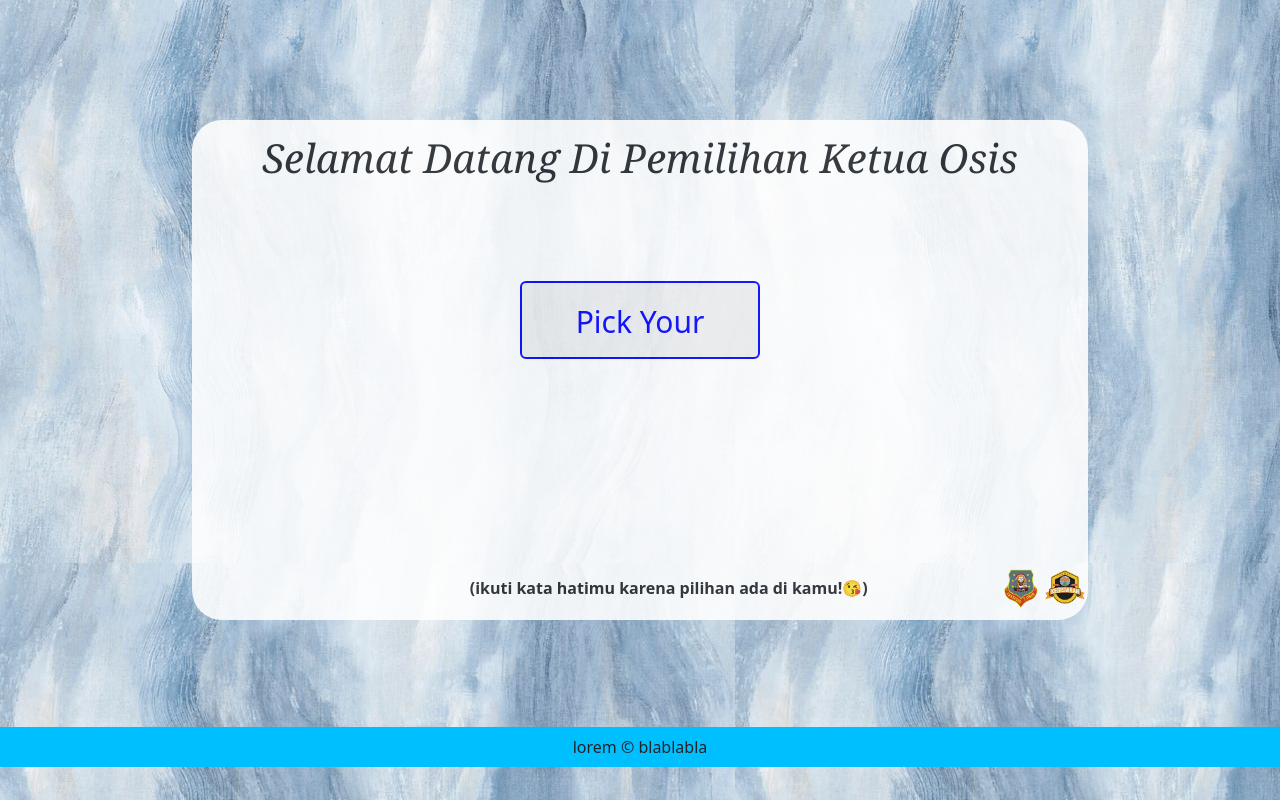
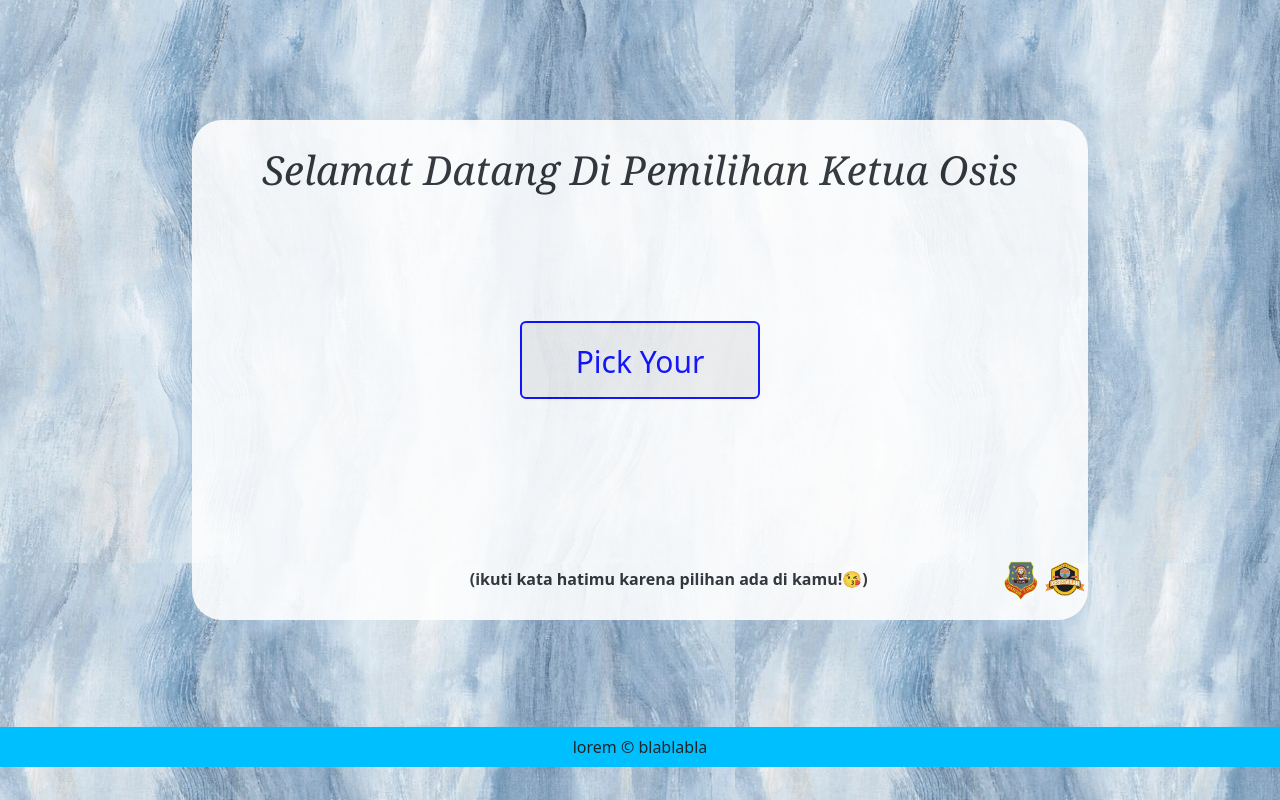
Before and after one commit to msa209hua/pemilos, a PHP site: page /pemilos/ in a window 1280 px wide. Run offline with PHP 8.4, Linux system fonts and the light colour scheme.

Commit message:
penyesuaian padding

```diff
--- a/index.php
+++ b/index.php
@@ -89,7 +89,7 @@ button:active:before {
             <td><h1 class="h1">Selamat Datang Di Pemilihan Ketua Osis</h1></td>
         </tr>
     <tr>
-        <td style="padding-bottom: 125px;"><a href="pilih.php"><button>Pick Your Leader!</button></a></td>
+        <td style="padding-bottom: 50px;"><a href="pilih.php"><button>Pick Your Leader!</button></a></td>
     </tr>
     <tr>
         <td><b style="padding-left: 275px;">(ikuti kata hatimu karena pilihan ada di kamu!😘)</b>
```
